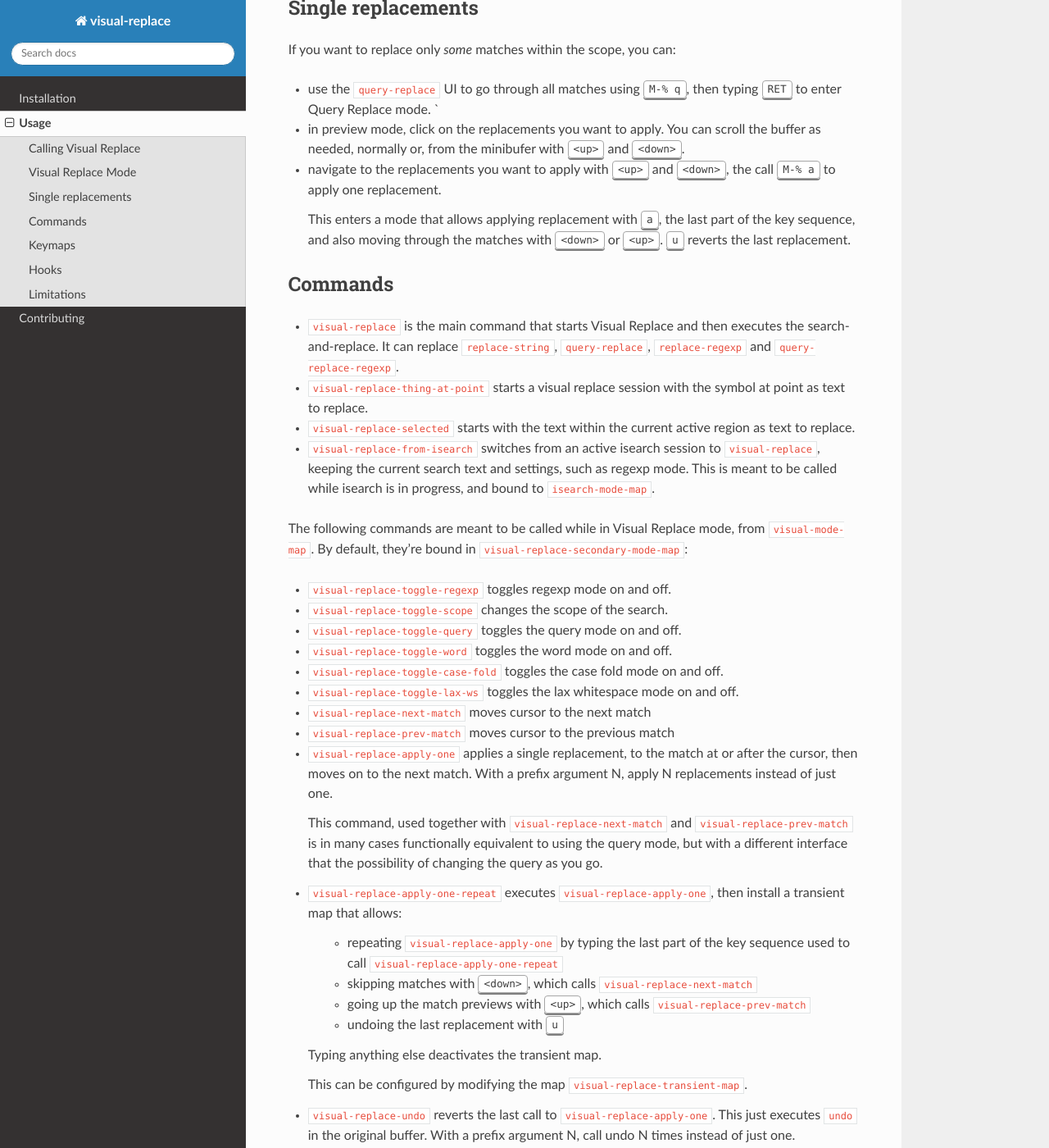
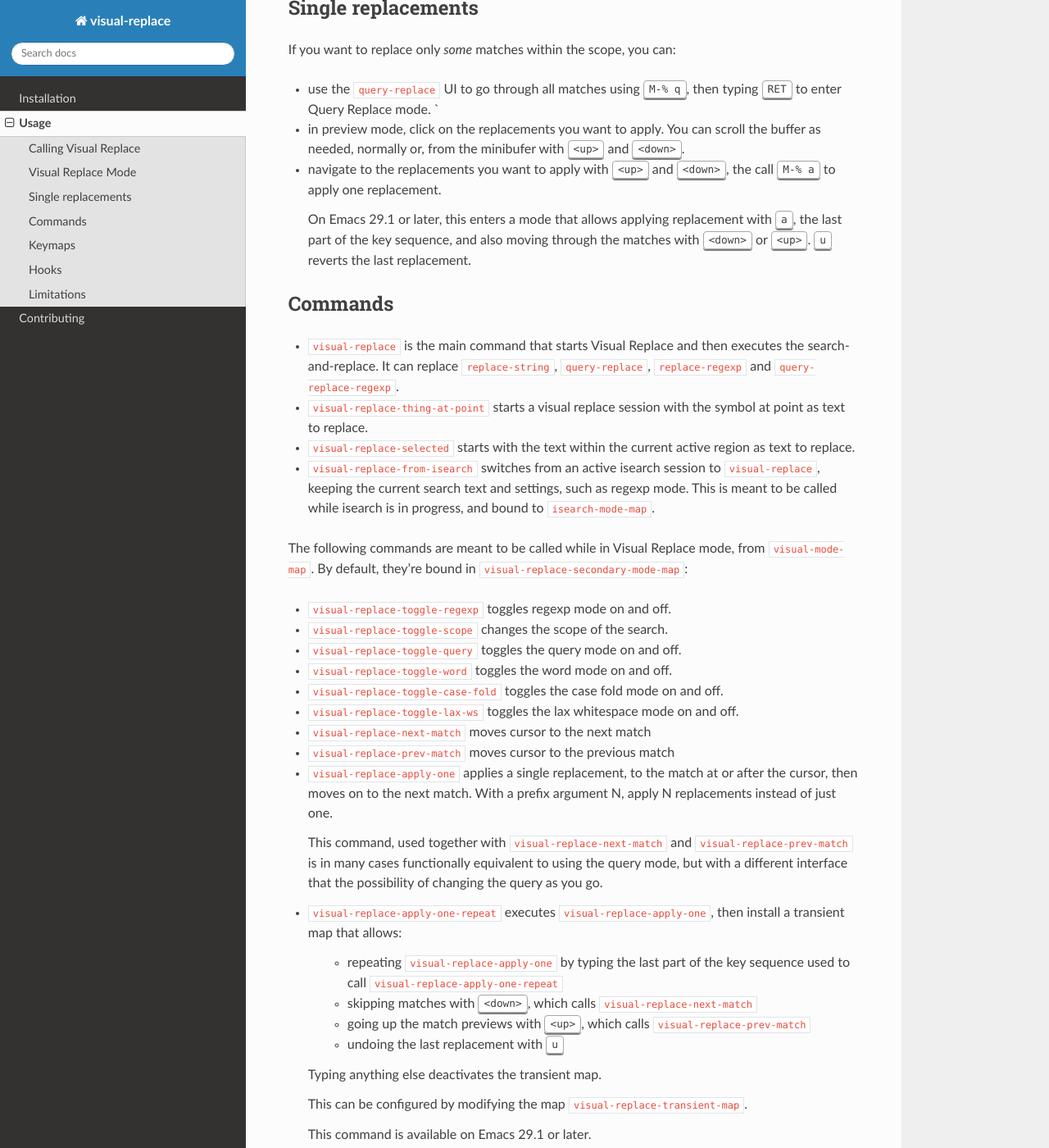
Before and after one commit to szermatt/visual-replace, a Sphinx documentation site: the page built from docs/source/usage.rst, in a window 1280 px wide and 1400 px high, scrolled down 2722 px. Shown: the whole window at 82% size. Built offline with Sphinx 7.4.7 and the Read the Docs theme 3.1.0, drawn with Linux system fonts in a browser that asks for light colours.

Commit message:
fix: limit visual-replace-apply-one-repeat to Emacs 29.1+.
visual-replace-apply-one-repeat uses set-transient-map was only
introduced in Emacs 29.1.

```diff
--- a/docs/source/usage.rst
+++ b/docs/source/usage.rst
@@ -142,10 +142,10 @@
 * navigate to the replacements you want to apply with :kbd:`<up>` and
   :kbd:`<down>`, the call :kbd:`M-% a` to apply one replacement.
 
-  This enters a mode that allows applying replacement with :kbd:`a`,
-  the last part of the key sequence, and also moving through the
-  matches with :kbd:`<down>` or :kbd:`<up>`. :kbd:`u` reverts the last
-  replacement.
+  On Emacs 29.1 or later, this enters a mode that allows applying
+  replacement with :kbd:`a`, the last part of the key sequence, and
+  also moving through the matches with :kbd:`<down>` or :kbd:`<up>`.
+  :kbd:`u` reverts the last replacement.
 
 .. _commands:
 
@@ -224,6 +224,8 @@
 
   This can be configured by modifying the map :code:`visual-replace-transient-map`.
 
+  This command is available on Emacs 29.1 or later.
+
 * :code:`visual-replace-undo` reverts the last call to
   :code:`visual-replace-apply-one`. This just executes :code:`undo` in
   the original buffer. With a prefix argument N, call undo N times
```
Also changed, not shown: 3 other files.
